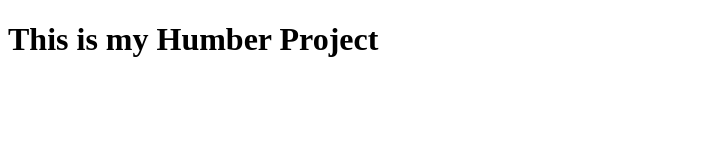
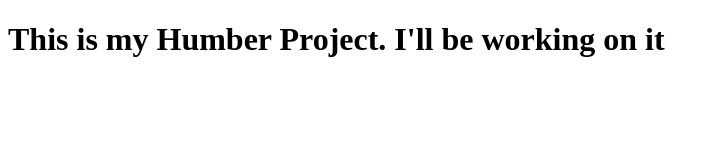
Before and after one commit to himashugit/Humber_test, a plain HTML site: page site/index.html in a window 1280 px wide. Shown: the whole page, without its empty margins (0-720 px from the left). Drawn offline with Linux system fonts and the light colour scheme.

Commit message:
addition to index

```diff
--- a/site/index.html
+++ b/site/index.html
@@ -4,6 +4,6 @@
 	<title>This is my Humber Project</title>
 </head>
 <body>
-<h1>This is my Humber Project</h1>
+<h1>This is my Humber Project. I'll be working on it</h1>
 </body>
 </html>
```
